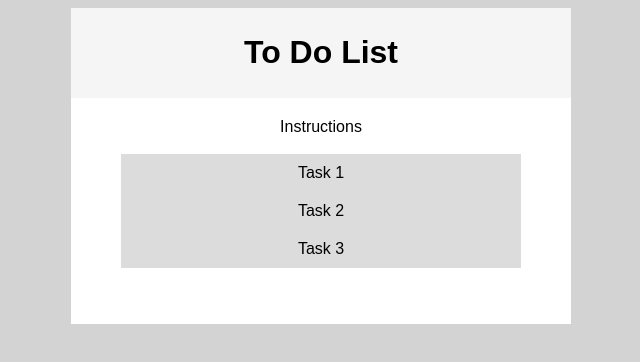
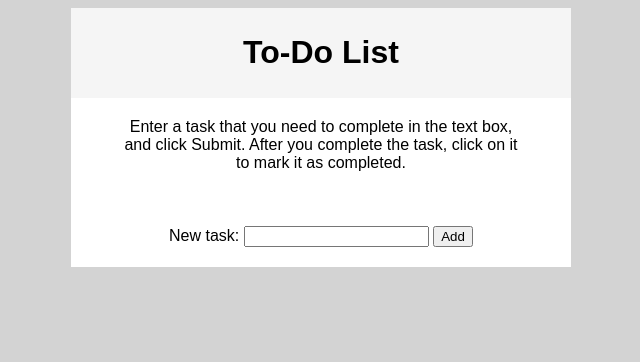
Before and after one commit to benryan03/To-Do-List, a plain HTML site: page index.html in a window 1280 px wide. Shown: the whole page, without its empty margins (319-959 px from the left). Drawn offline with Linux system fonts and the light colour scheme.

Commit message:
Add files via upload

```diff
--- a/default.css
+++ b/default.css
@@ -23,11 +23,11 @@ input[type=number]{
     padding-right: 50;
 }
 
-.task1, .task2, .task3{
+.task {
     background-color: gainsboro;
     padding: 10;
 }
 
-.task1:hover, .task2:hover, .task3:hover {
+.task:hover {
     background-color: white;
 }
--- a/index.html
+++ b/index.html
@@ -1,7 +1,7 @@
 <html>
 <head>
 
-  <title>To Do List</title>
+  <title>To-Do List</title>
 
   <link rel="stylesheet" type="text/css" href="default.css">
   <script src="script.js"></script>
@@ -12,20 +12,20 @@
   <center>
     <div class="header">
       <h1>
-        To Do List
+        To-Do List
       </h1>
     </div>
     <div class="content">
 
-      Instructions
+      Enter a task that you need to complete in the text box, and click Submit.
+      After you complete the task, click on it to mark it as completed.
       <br><br>
 
-      <div class="task1" id="task1" onclick="task1_clicked()">Task 1</div>
+      <div id="last_div"></div><br><br>
 
-      <div class="task2" id="task2" onclick="task2_clicked()">Task 2</div>
-
-      <div class="task3" id="task3" onclick="task3_clicked()">Task 3</div>
-      <br><br>
+      New task:
+      <input type="text" id="newtask">
+      <input type="submit" id="add" onclick="new_task(newtask)" value="Add">
 
     </div>
   </center>
--- a/script.js
+++ b/script.js
@@ -1,8 +1,10 @@
+var task_count = 1;
+
 function task_clicked(task_num){
 
     var text_status = document.getElementById("task" + task_num).style.textDecoration
 
-    if (text_status == ""){
+    if (text_status == "" || text_status == "none"){
         document.getElementById("task" + task_num).style.textDecoration = "line-through";
     }
 
@@ -11,3 +13,17 @@ function task_clicked(task_num){
     }
 
 }
+
+function new_task(){
+
+    var new_task_text = document.getElementById("newtask").value;
+    var newDiv = document.createElement("div");
+    newDiv.setAttribute("class", "task");
+    newDiv.setAttribute("id", "task" + task_count);
+    newDiv.setAttribute("onclick", "task_clicked(" + task_count + ")");
+    var newContent = document.createTextNode(new_task_text);
+    newDiv.appendChild(newContent);
+    last_div.parentNode.insertBefore(newDiv, last_div);
+    task_count = task_count + 1;
+
+}
```
